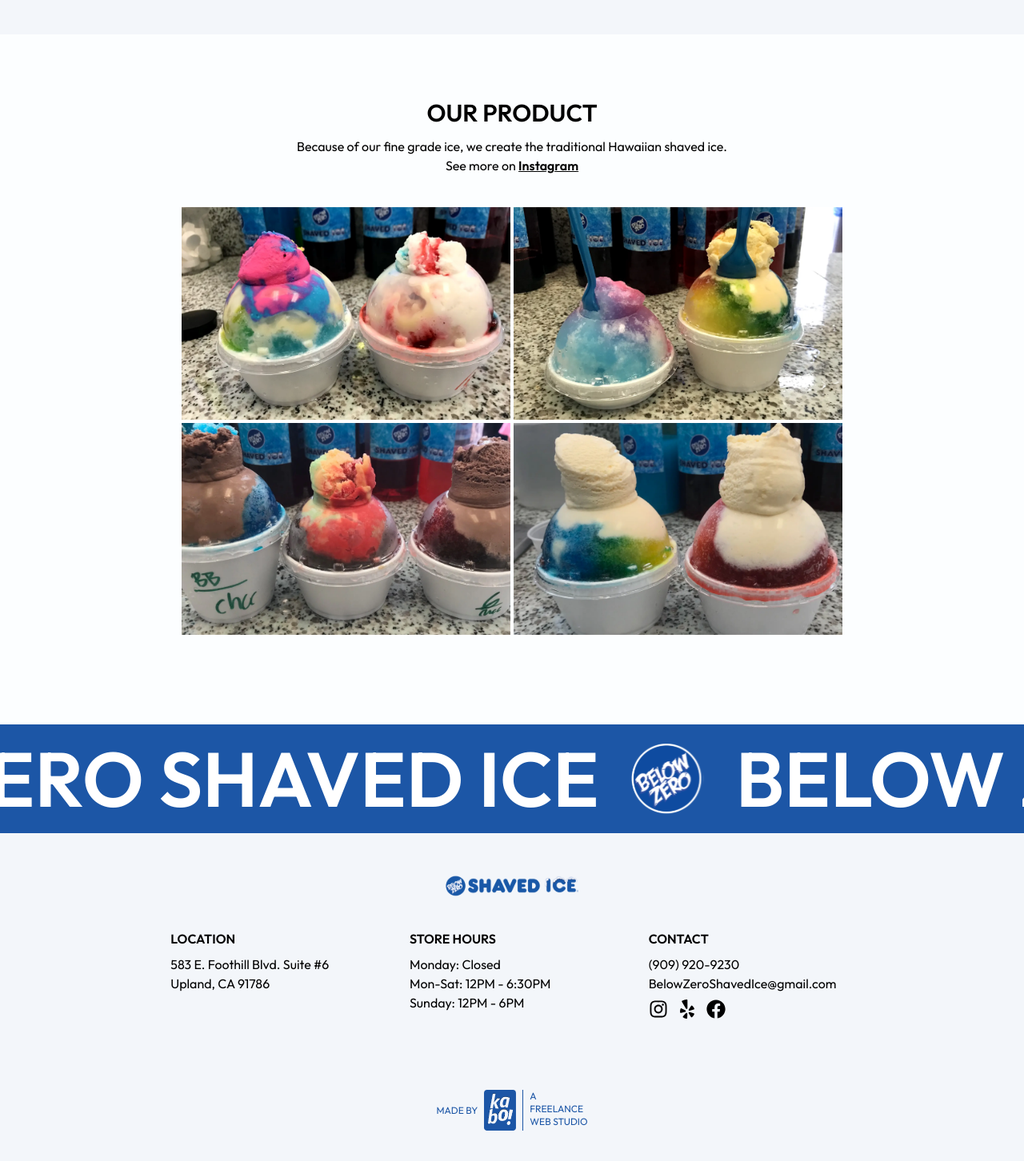
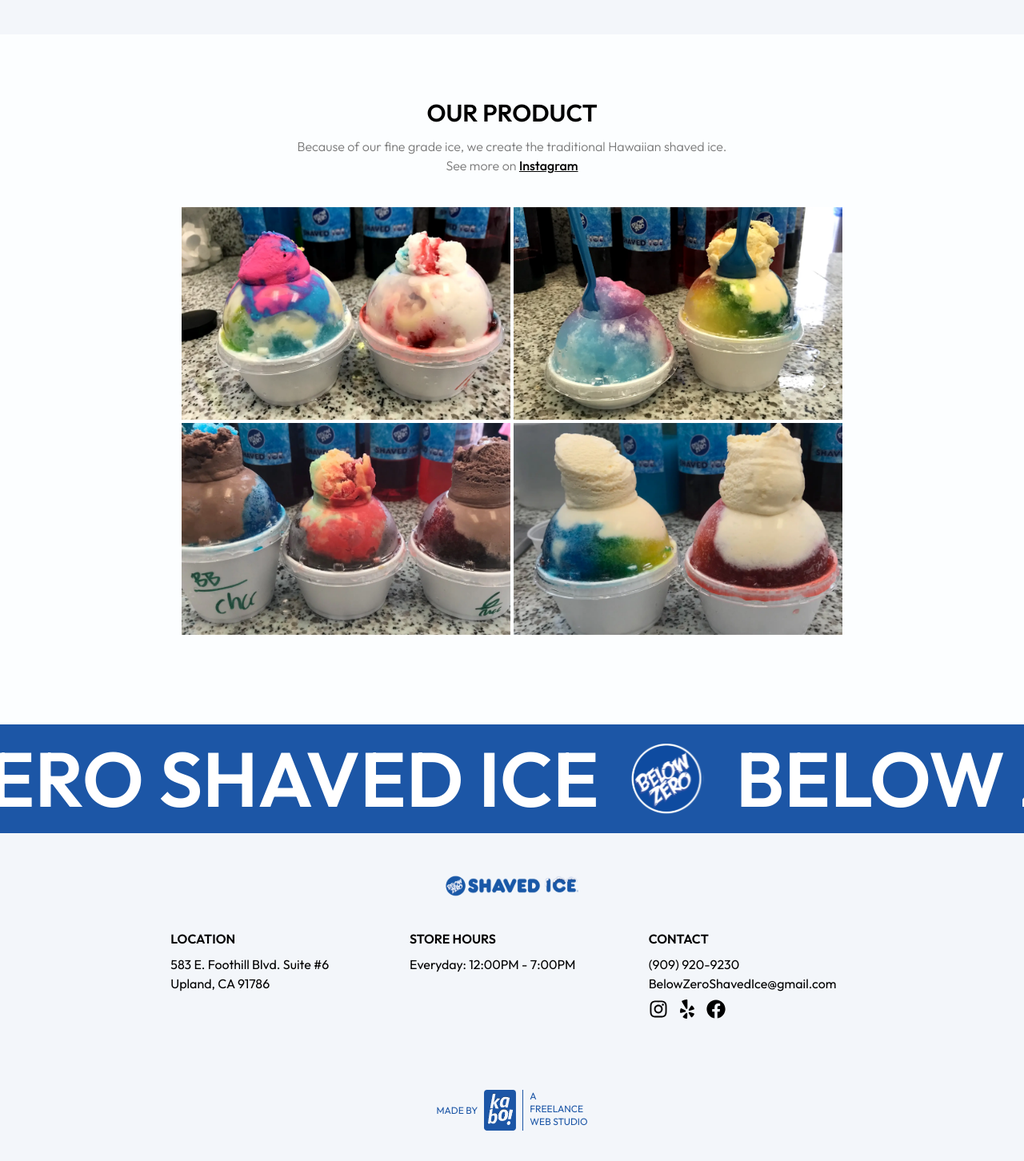
Before and after one commit to msclal/below-zero, a Next.js app: page /about in a window 1280 px wide. Shown: the part 1137-2589 px from the top of the page at 80% size. Built offline with nearby package versions, Linux system fonts and the light colour scheme.

Commit message:
text mods and updated hours

```diff
--- a/src/components/About/Gallery.jsx
+++ b/src/components/About/Gallery.jsx
@@ -11,16 +11,16 @@
     <div className="flex flex-col px-5 sm:items-center sm:justify-center gap-y-10">
       <div className="flex flex-col items-start sm:items-center">
         <p className="mb-3 text-3xl font-semibold">OUR PRODUCT</p>
-        <p>
+        <p className="text-text-subtext font-light">
           Because of our fine grade ice, we create the traditional Hawaiian
           shaved ice.
         </p>
-        <p>
+        <p className="text-text-subtext font-light">
           See more on{" "}
           <Link
             target="_blank"
             href="https://www.instagram.com/belowzeroshavedice/?hl=en"
-            className="font-semibold underline"
+            className="font-medium text-black underline"
           >
             Instagram
           </Link>
--- a/src/components/Contact/ContactForm.jsx
+++ b/src/components/Contact/ContactForm.jsx
@@ -49,9 +49,7 @@
         </div>
         <div>
           <p className="text-xl font-semibold font-montserrat">STORE HOURS</p>
-          <p>Monday: Closed</p>
-          <p>Mon-Sat: 12PM - 6:30PM</p>
-          <p>Sunday: 12PM - 6PM</p>
+          <p>Everyday: 12:00PM - 7:00PM</p>
         </div>
         <div>
           <p className="text-xl font-semibold font-montserrat">CONTACT</p>
--- a/src/components/Footer.jsx
+++ b/src/components/Footer.jsx
@@ -36,9 +36,7 @@
 
           <div className="flex flex-col w-full">
             <span className="mb-2 font-semibold">STORE HOURS</span>
-            <span>Monday: Closed </span>
-            <span>Mon-Sat: 12PM - 6:30PM</span>
-            <span>Sunday: 12PM - 6PM</span>
+            <span>Everyday: 12:00PM - 7:00PM</span>
           </div>
 
           <div className="flex flex-col w-full">
--- a/src/components/NavBar.jsx
+++ b/src/components/NavBar.jsx
@@ -102,25 +102,25 @@
             >
               <Link
                 href="/"
-                className="transition-all duration-300 ease-in-out hover:text-text-subtext"
+                className="transition-all duration-300 ease-in-out hover:text-gray-300"
               >
                 HOME
               </Link>
               <Link
                 href="/menu"
-                className="transition-all duration-300 ease-in-out hover:text-text-subtext"
+                className="transition-all duration-300 ease-in-out hover:text-gray-300"
               >
                 MENU
               </Link>
               <Link
                 href="/about"
-                className="transition-all duration-300 ease-in-out hover:text-text-subtext"
+                className="transition-all duration-300 ease-in-out hover:text-gray-300"
               >
                 ABOUT
               </Link>
               <a
                 href="/catering"
-                className="transition-all duration-300 ease-in-out hover:text-text-subtext"
+                className="transition-all duration-300 ease-in-out hover:text-gray-300"
               >
                 CATERING
               </a>
```
